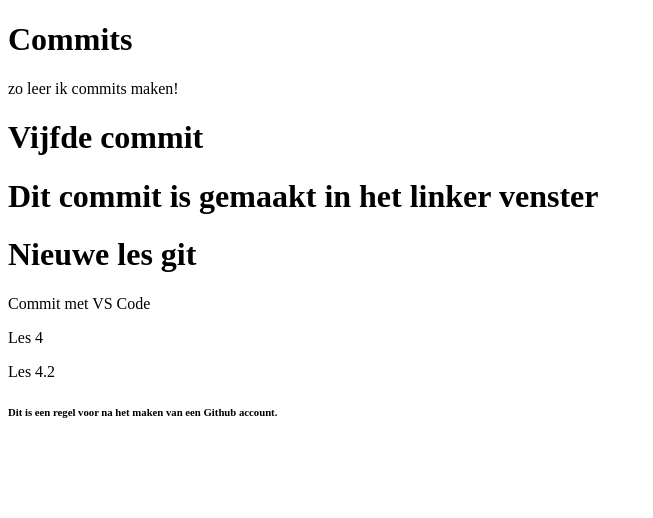
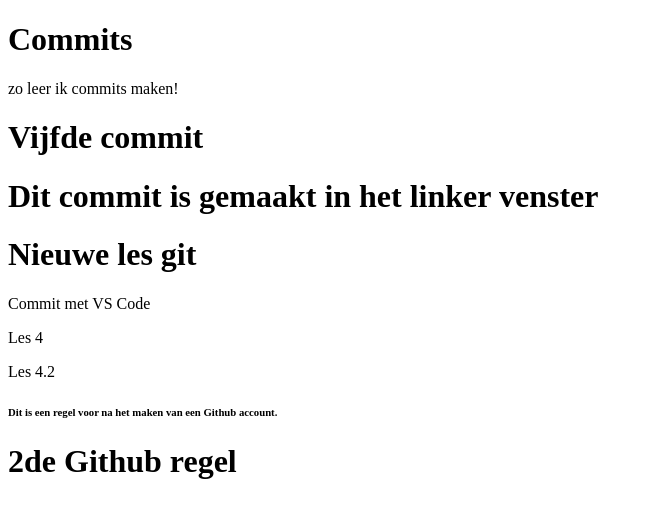
Before and after one commit to thijsieboy007/vebr-J1-P1-C2019, a plain HTML site: page index.html in a window 1280 px wide. Shown: the whole page, without its empty margins (0-653 px from the left). Drawn offline with Linux system fonts and the light colour scheme.

Commit message:
github 2

```diff
--- a/index.html
+++ b/index.html
@@ -17,5 +17,6 @@
     <p>Les 4</p>
     <p>Les 4.2</p>
     <h6>Dit is een regel voor na het maken van een Github account.</h6>
+    <h1>2de Github regel</h1>
 </body>
 </html>
```
